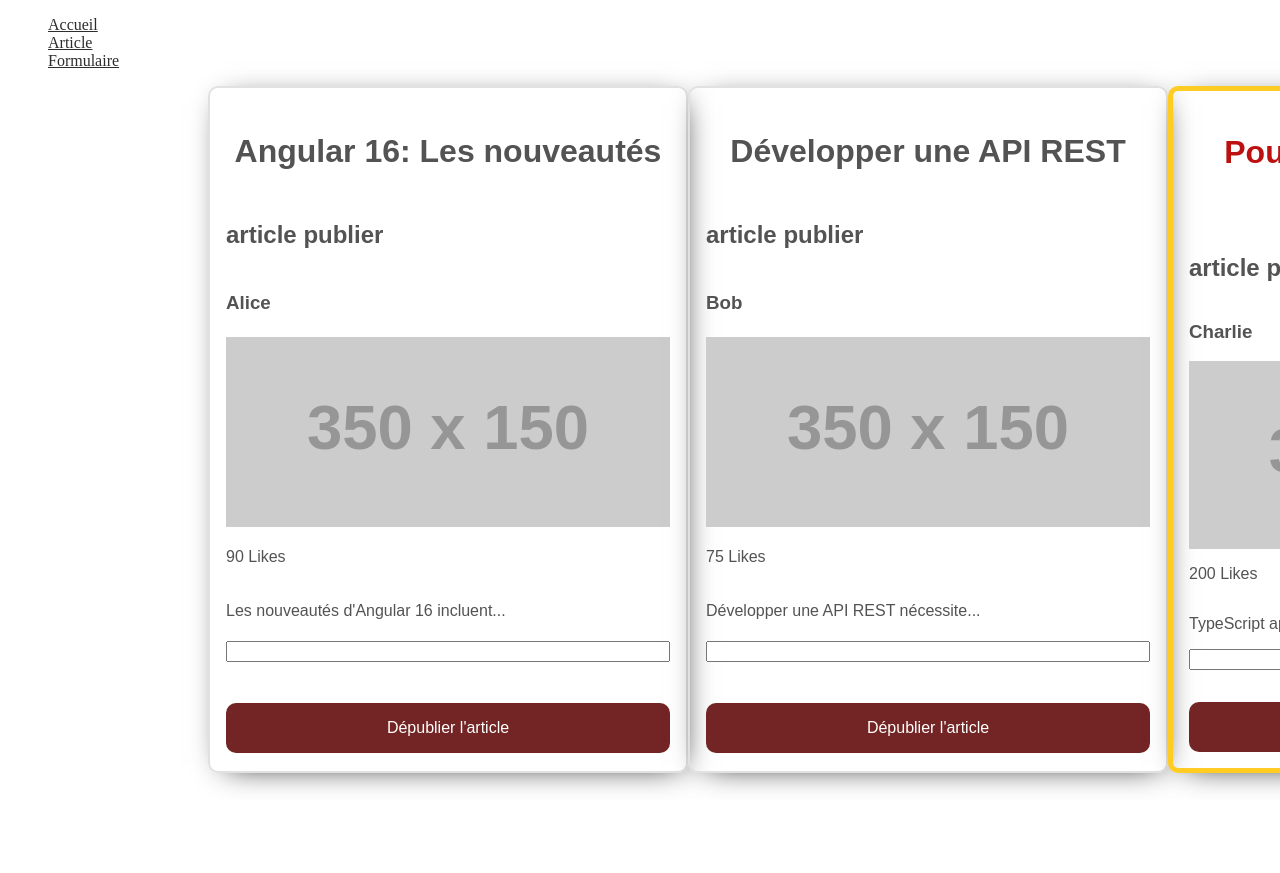
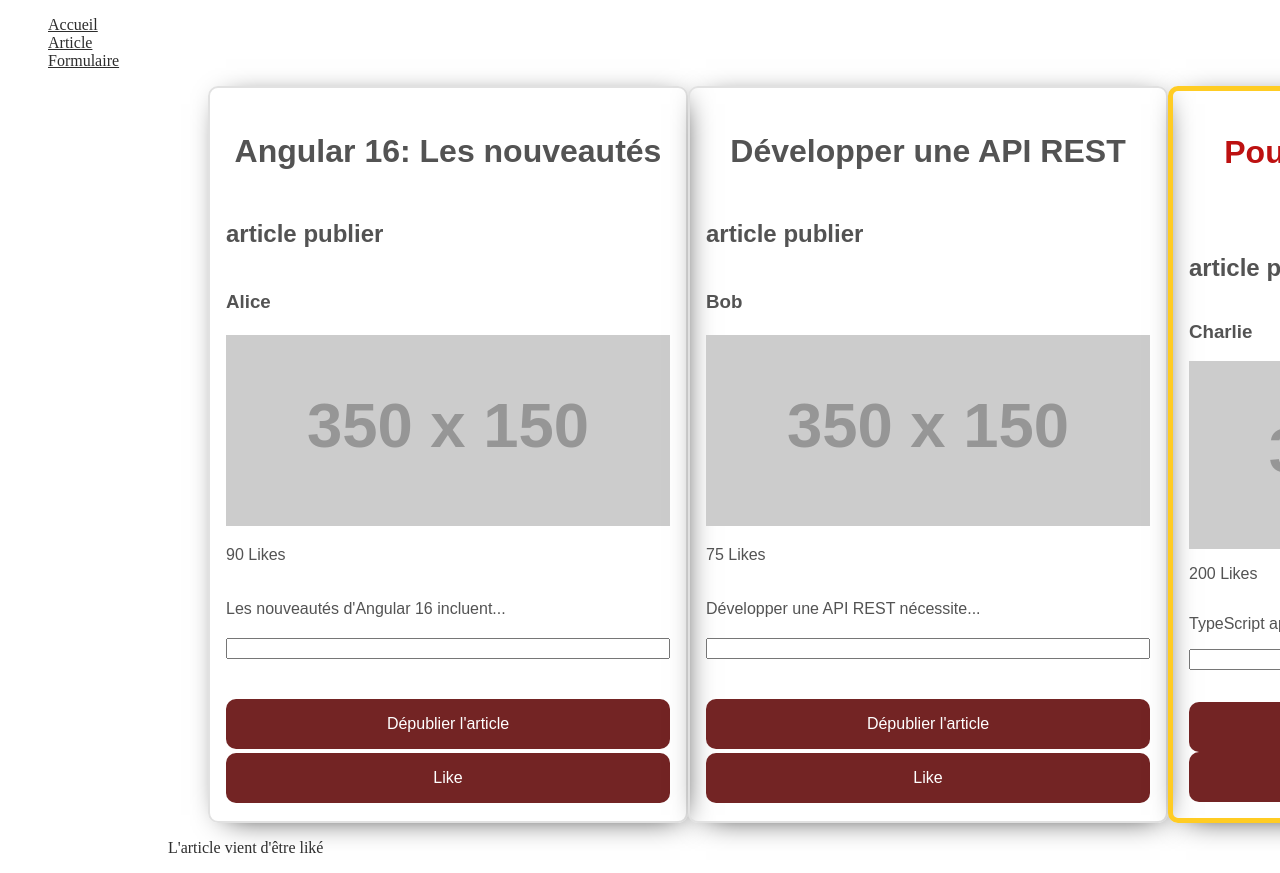
Before and after one commit to Marie-Sail/wild-blog, an Angular app: page / in a window 1280 px wide. Shown: the top 873 px of the page. Before the commit the page ends 800 px from the top, so only its background shows below. Built offline with nearby package versions, Linux system fonts and the light colour scheme.

Commit message:
Challenge 9 output

```diff
--- a/src/app/ArticleComponent/article.component.html
+++ b/src/app/ArticleComponent/article.component.html
@@ -19,6 +19,9 @@
     <button (click)="togglePublication()">
       Dépublier l'article
     </button>
+
+    <button (click)="addLike()">Like</button>
+
   </section>
 }
 
--- a/src/app/ArticleComponent/article.component.ts
+++ b/src/app/ArticleComponent/article.component.ts
@@ -1,4 +1,4 @@
-import { Component, Input } from '@angular/core';
+import { Component, EventEmitter, Input, Output } from '@angular/core';
 import { FormsModule } from '@angular/forms';
 import { Article } from '../Models/article.model';
 import { CommonModule } from '@angular/common';
@@ -12,20 +12,16 @@ import { CommonModule } from '@angular/common';
 })
 export class ArticleComponent {
 
-  @Input() parentMessage:string ='';
-
   @Input() article!: Article;
 
-  // article = {
-  //   title: 'Salut salut',
-  //   author: 'John Doe',
-  //   content: 'Lorem ipsum dolor sit amet, consectetur adipiscing elit. Nullam velit lorem, posuere vitae malesuada vitae, fringilla at enim. Cras interdum orci eu dolor ullamcorper fringilla. Nullam pharetra, massa sit amet commodo varius, ligula dui sagittis arcu, non lacinia risus sapien sit amet velit. Cras cursus tortor interdum enim dictum rutrum. Praesent eget neque at augue laoreet interdum eu nec risus. Integer vehicula ligula quis arcu posuere, id commodo lorem mattis. Suspendisse sodales elementum bibendum. Nullam rutrum mauris ac erat pellentesque, a semper neque blandit. Sed congue, neque vestibulum pulvinar ullamcorper, ante turpis fringilla nulla, non pellentesque massa quam et ante. Quisque congue enim vitae orci vestibulum lacinia. Donec at risus massa. Curabitur ut turpis condimentum, venenatis eros eu, commodo neque. Pellentesque ullamcorper sed erat eget scelerisque. Pellentesque vitae lacus nec felis cursus consequat. Maecenas dictum vestibulum mattis.',
-  //   image: 'https://via.placeholder.com/350x150',
-  //   isPublished: true,
-  //   comment: ''
-  // };
 
 
+  @Output() notifyParent: EventEmitter<string>= new EventEmitter<string>();
+
+  addLike() {
+
+    this.notifyParent.emit(this.article.title);
+  };
 
   togglePublication(): void {
     this.article.isPublished = !this.article.isPublished;
--- a/src/app/Pages/home-page/home-page.component.html
+++ b/src/app/Pages/home-page/home-page.component.html
@@ -2,7 +2,7 @@
   <ul>
     @for(article of articles; track $index ){ @if (article.isPublished){
     <li>
-      <app-article [article]="article"></app-article>
+      <app-article [article]="article"  (notifyParent)="handleNotificationLike($event)"></app-article>
     </li>
     } @else {<button (click)="togglePublication(article)">
       Publier l'article</button
@@ -10,4 +10,7 @@
     <li>Aucun article publié pour le moment</li>
     }
   </ul>
+
+  <p>L'article {{ articleLike }} vient d'être liké </p>
+
 </main>
--- a/src/app/Pages/home-page/home-page.component.ts
+++ b/src/app/Pages/home-page/home-page.component.ts
@@ -14,7 +14,19 @@ import { Article } from '../../Models/article.model';
 })
 export class HomePageComponent {
 
-  messageToChild: string = 'Bonjour depuis le parent !';
+
+  // messageFromChild: string = '';
+
+  // handleNotification(message: string) {
+  //   this.messageFromChild = message;
+  // }
+
+  articleLike: string ="";
+
+  handleNotificationLike(message: string) {
+    this.articleLike = message;
+  }
+
 
   articles = [
     {
```
